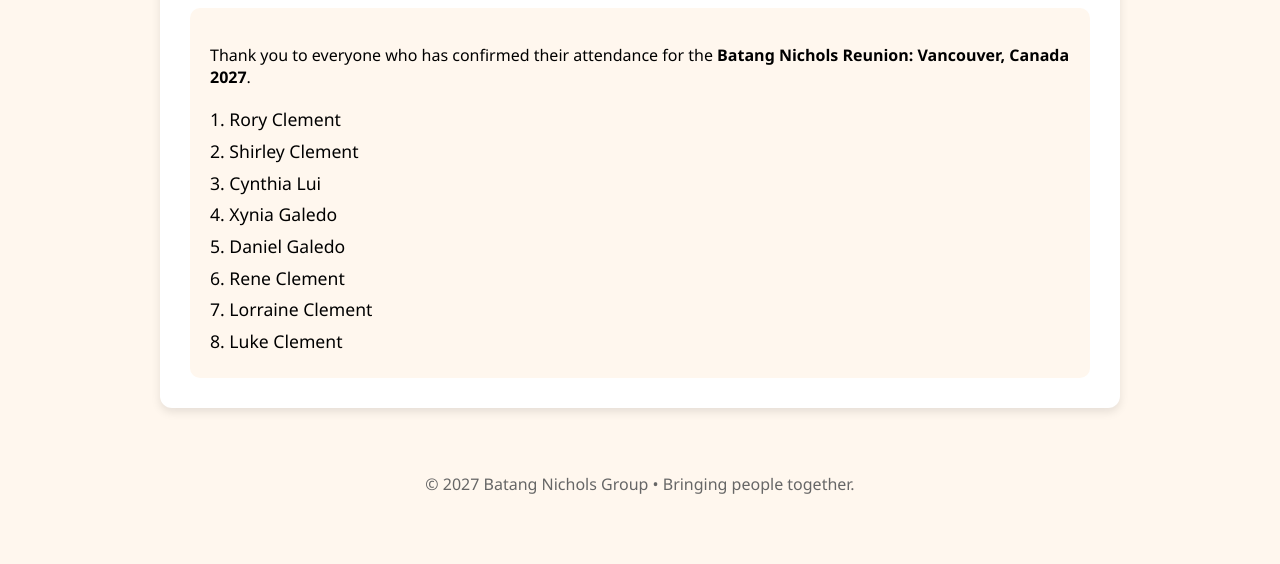
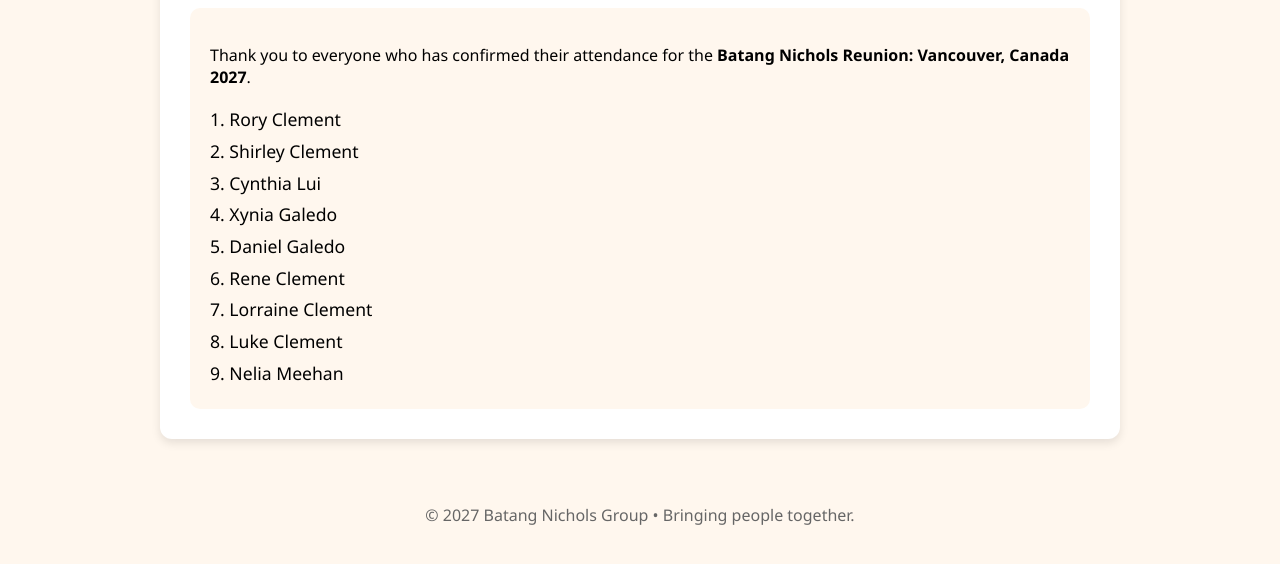
Before and after one commit to M3kan1k0/AFP-BN, a plain HTML site: page attendees.html in a window 1280 px wide. Shown: the part 226-790 px from the top of the page. Drawn offline with Linux system fonts and the light colour scheme.

Commit message:
Update attendees.html

```diff
--- a/attendees.html
+++ b/attendees.html
@@ -114,6 +114,7 @@ Thank you to everyone who has confirmed their attendance for the
 6. Rene Clement <br>
 7. Lorraine Clement <br>
 8. Luke Clement <br>
+9. Nelia Meehan
 </div>
 
 
```
